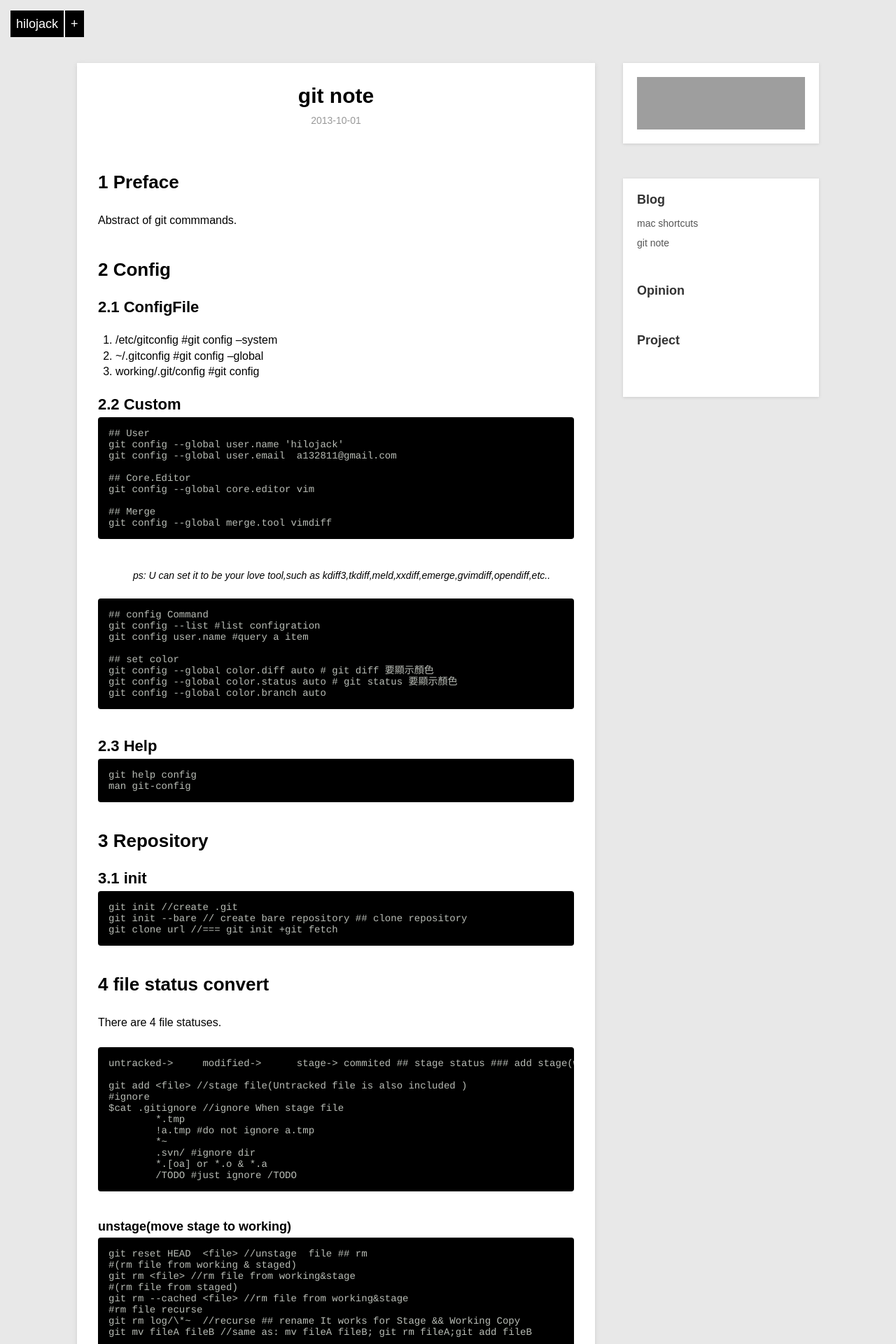
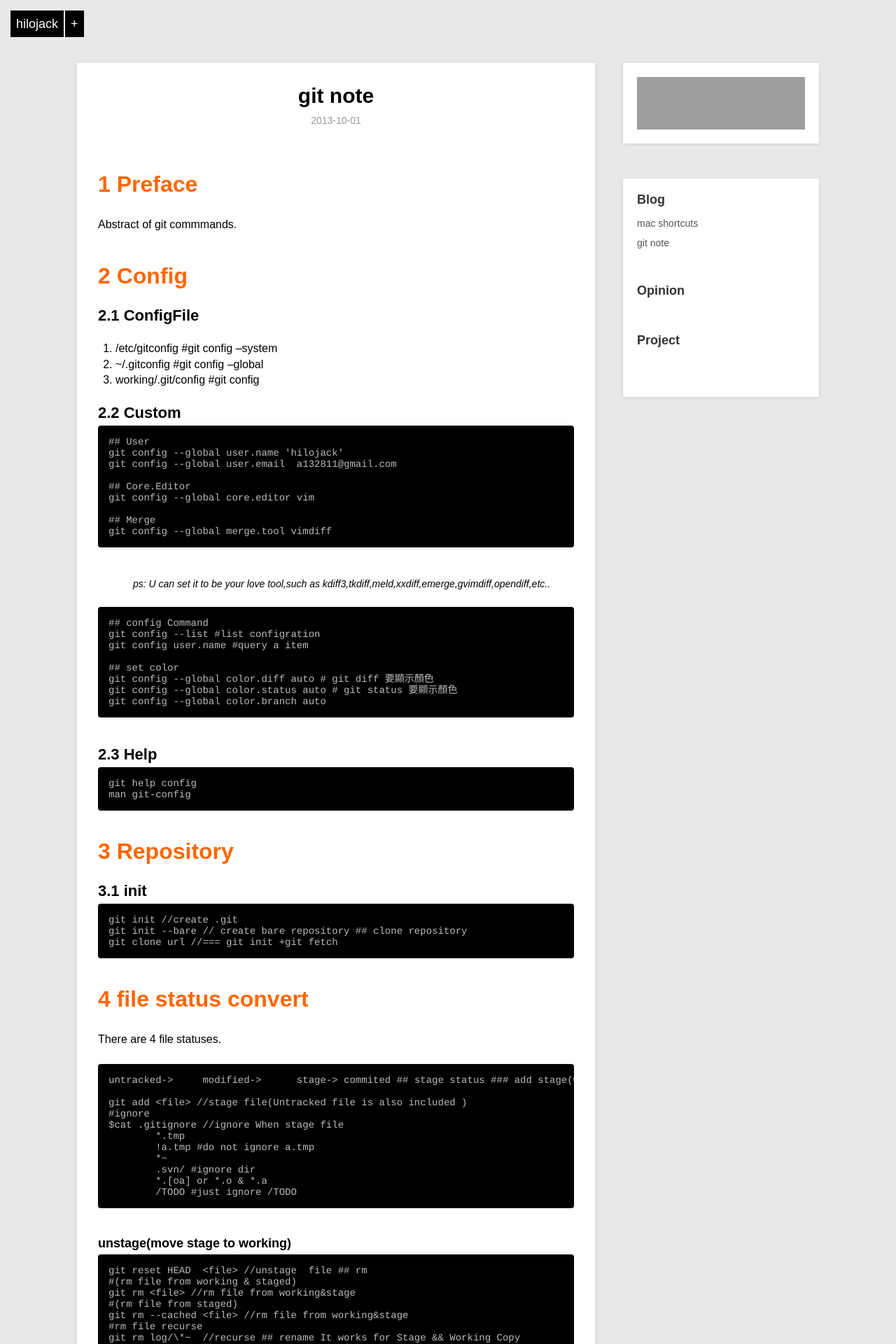
Before and after one commit to androidcoder90/androidcoder90.github.io, a Jekyll site: the page built from _posts/blog/2013-10-01-git.md, in a window 1280 px wide. Shown: the top 1920 px of the page at 70% size. Built offline with Jekyll 4.4.1, drawn with Linux system fonts in a browser that asks for light colours; Markdown is read by kramdown in place of the engine named in the settings; grey boxes are pictures that could not be loaded.

Commit message:
modify css&js

```diff
--- a/css/default.css
+++ b/css/default.css
@@ -19,7 +19,7 @@ address,caption,cite,code,dfn,em,th,var {font-style:normal;font-weight:500;}
 ol,ul {list-style:none;}
 caption,th{text-align:left;}
 h1,h2,h3,h4,h5,h6{font-size:100%;font-weight:500;}
-.h1{font-weight:bold;color:#f60;font-size:2em;}
+.h1{font-weight:bold;}
 .h2{margin-left:0.8em;}
 .h3{margin-left:1.6em;}
 .h4{margin-left:2.4em;}
@@ -45,7 +45,7 @@ a.external:hover {background-position:right -15px;}
 .entry-title a:hover {text-decoration:none;}
 .entry-date {text-align:center;color:#999;margin-bottom:60px;font-size:14px;}
 
-h1 {font-size:26px;font-weight:bold;margin-bottom:25px;}
+h1 {font-size:2em;color:#f60;font-weight:bold;margin-bottom:25px;}
 h2 {font-size:22px;font-weight:bold;margin-bottom:25px;}
 h3 {font-size:18px;font-weight:bold;margin-bottom:25px;}
 h4,h5,h6 {font-weight:bold;margin-bottom:15px;}
```
